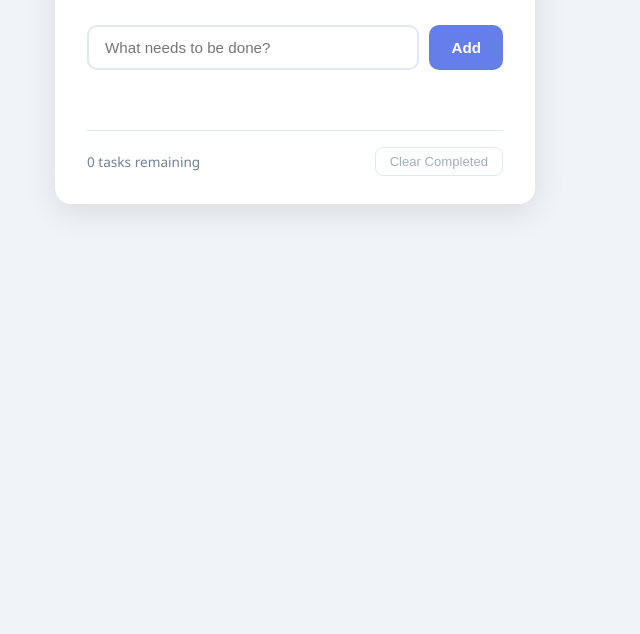
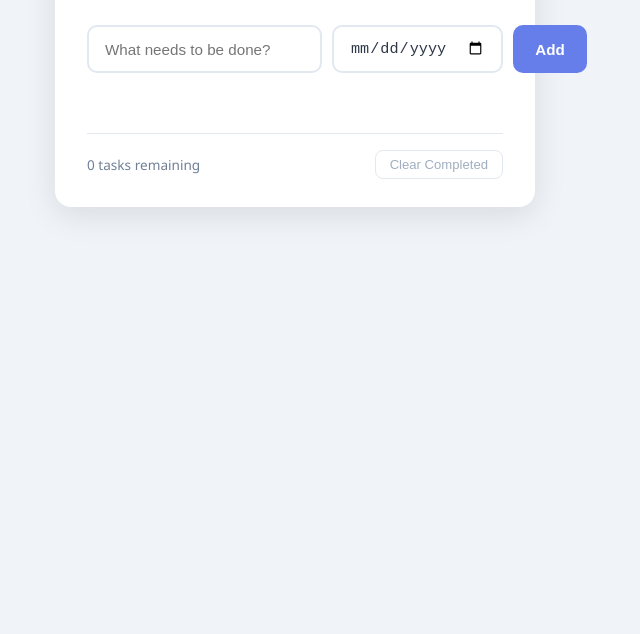
Before and after one commit to jinthusha-poologarajah/to-do-list, a plain HTML site: page index.html in a window 1280 px wide. Shown: the part 166-800 px from the top of the page, without its empty margins (345-985 px from the left). Drawn offline with Linux system fonts and the light colour scheme.

Commit message:
Update index.html

```diff
--- a/index.html
+++ b/index.html
@@ -10,12 +10,13 @@
 
   <div class="container">
     <header>
-      <h1>My To-Do List</h1>
+      <h1> My To-Do List</h1>
       <p class="subtitle">Stay organized, stay productive.</p>
     </header>
 
     <div class="input-row">
       <input type="text" id="taskInput" placeholder="What needs to be done?" />
+      <input type="date" id="dateInput" />
       <button id="addBtn" onclick="addTask()">Add</button>
     </div>
 
```
